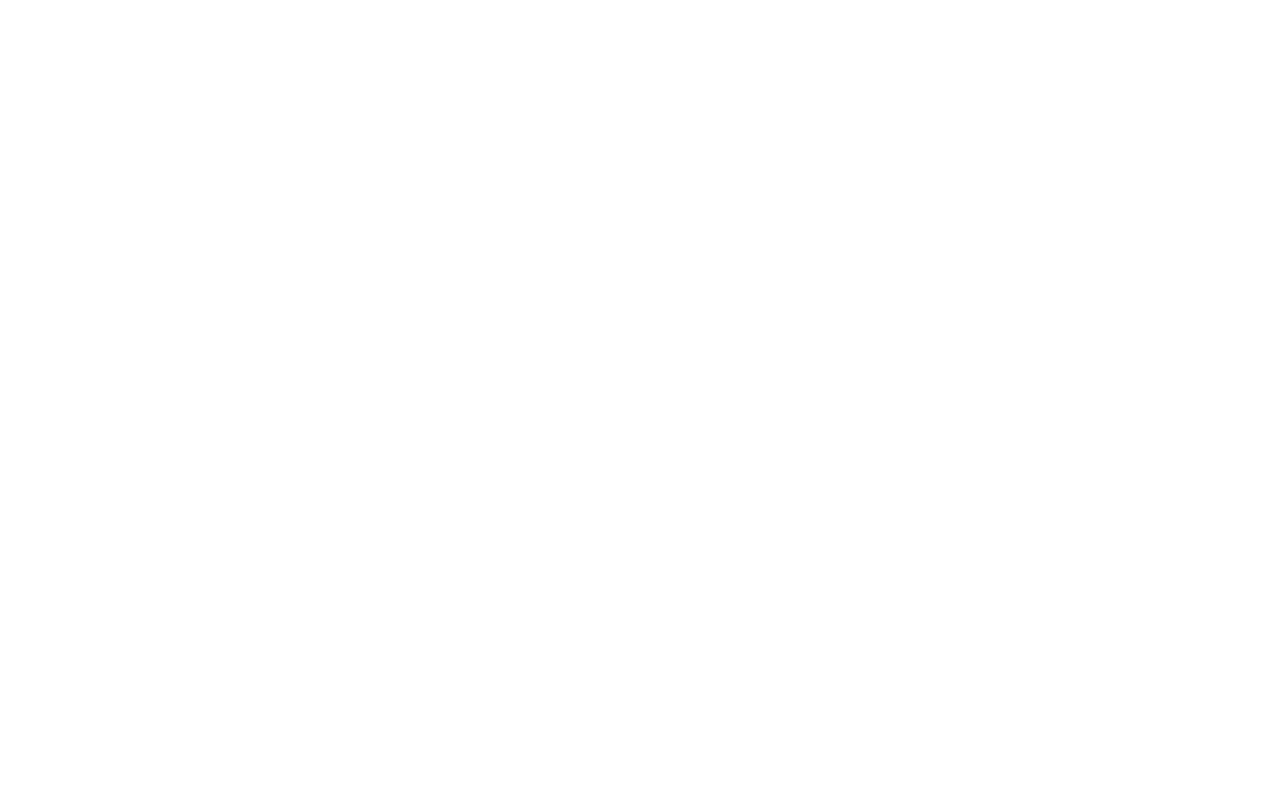
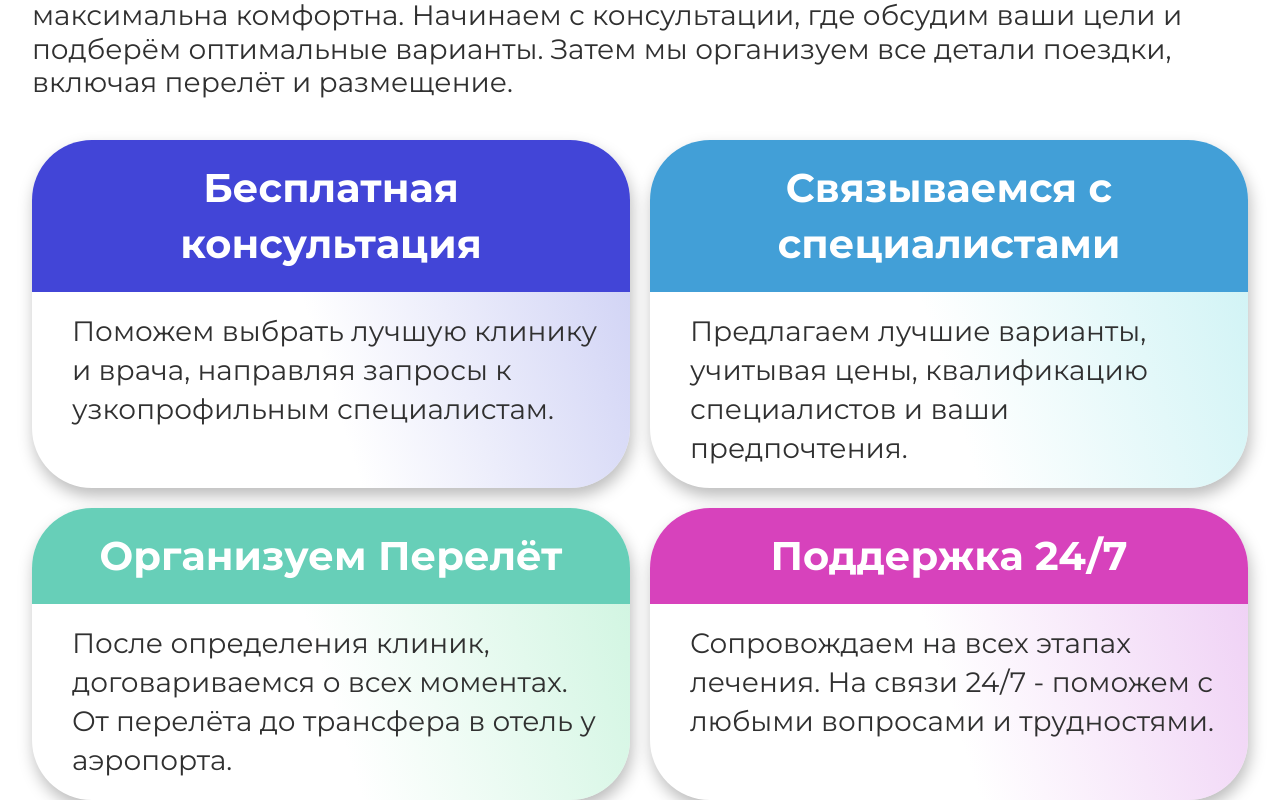
Before and after one commit to yuKalashnikova2/tourism, a Nuxt app: page / in a window 1280 px wide. Shown: the part 3182-3982 px from the top of the page. Before the commit the page ends 3010 px from the top, so only its background shows below. Built offline with nearby package versions, Linux system fonts and the light colour scheme.

Commit message:
feat: Stages

```diff
--- /dev/null
+++ b/components/StagesCard.vue
@@ -0,0 +1,102 @@
+<script setup>
+import { computed } from 'vue'
+const props = defineProps({
+    title: String,
+    desc: String,
+    color: String,
+})
+const styleBackground = computed(() => {
+    if (props.color === '#4245D7') {
+        return 'stages-card__desc_background-purple'
+    } else if (props.color === '#67CFB8') {
+        return 'stages-card__desc_background-green'
+    } else if (props.color === '#429FD7') {
+        return 'stages-card__desc_background-blue'
+    } else if (props.color === '#D742BC') {
+        return 'stages-card__desc_background-pink'
+    }
+})
+</script>
+<template>
+    <div class="stages-card">
+        <div class="stages-card__title" :style="{ backgroundColor: color }">
+            <span>{{ title }}</span>
+        </div>
+        <div class="stages-card__desc" :class="styleBackground">
+            <p>{{ desc }}</p>
+        </div>
+    </div>
+</template>
+
+<style lang="scss" scoped>
+.stages-card {
+    display: flex;
+    flex-direction: column;
+    align-items: center;
+    // margin: 20px 30px;
+    border-radius: 60px;
+    box-shadow: 2px 8px 16px 0px rgba(188, 188, 188, 1);
+
+    &__title {
+        color: $white;
+        padding: 20px;
+        border-top-right-radius: 60px;
+        border-top-left-radius: 60px;
+        width: 100%;
+        text-align: center;
+        & span {
+            font-weight: 700;
+            font-size: 40px;
+            line-height: 56px;
+            margin: 0;
+            @media (max-width: 992px) {
+                font-size: 35px;
+                line-height: 40px;
+                font-weight: 600;
+            }
+        }
+    }
+    &__desc {
+        height: 100%;
+        font-weight: 400;
+        font-size: 28px;
+        line-height: 39px;
+        letter-spacing: 2%;
+        border-bottom-left-radius: 60px;
+        border-bottom-right-radius: 60px;
+        padding: 20px 20px 20px 40px;
+        @media (max-width: 992px) {
+            font-size: 25px;
+            line-height: 30px;
+        }
+        &_background-purple {
+            background: linear-gradient(
+                252.44deg,
+                rgba(199, 202, 243, 0.8) 0%,
+                rgba(199, 202, 243, 0) 50%
+            );
+        }
+        &_background-green {
+            background: linear-gradient(
+                252.44deg,
+                rgba(199, 243, 219, 0.8) 0%,
+                rgba(86, 241, 206, 0) 50%
+            );
+        }
+        &_background-blue {
+            background: linear-gradient(
+                252.44deg,
+                rgba(199, 241, 243, 0.8) 0%,
+                rgba(66, 159, 215, 0) 50%
+            );
+        }
+        &_background-pink {
+            background: linear-gradient(
+                252.44deg,
+                rgba(236, 199, 243, 0.8) 0%,
+                rgba(215, 66, 188, 0) 50%
+            );
+        }
+    }
+}
+</style>
--- /dev/null
+++ b/components/StagesTreatment.vue
@@ -0,0 +1,55 @@
+<template>
+    <div class="stages">
+        <TitleSection>Этапы лечения в Турции</TitleSection>
+
+        <div class="mt-20">
+            <p class="services__text">
+                Вы получите помощь на каждом этапе лечения, чтобы ваша поездка
+                была максимальна комфортна. Начинаем с консультации, где обсудим
+                ваши цели и подберём оптимальные варианты. Затем мы организуем
+                все детали поездки, включая перелёт и размещение.
+            </p>
+        </div>
+
+        <div class="stages__wrapper">
+            <StagesCard
+                title="Бесплатная консультация"
+                desc="Поможем выбрать лучшую клинику и врача, направляя запросы к узкопрофильным специалистам."
+                color="#4245D7"
+            />
+            <StagesCard
+                title="Связываемся с специалистами"
+                desc="Предлагаем лучшие варианты, учитывая цены, квалификацию специалистов и ваши предпочтения."
+                color="#429FD7"
+            />
+            <StagesCard
+                title="Организуем Перелёт"
+                desc="После определения клиник, договариваемся о всех  моментах. От перелёта до трансфера в отель у аэропорта."
+                color="#67CFB8"
+            />
+            <StagesCard
+                title="Поддержка 24/7"
+                desc="Сопровождаем на всех этапах лечения. На связи 24/7 - поможем с любыми вопросами и трудностями."
+                color="#D742BC"
+            />
+        </div>
+    </div>
+</template>
+
+<style lang="scss" scoped>
+.stages {
+    &__wrapper {
+        display: grid;
+        grid-template-columns: repeat(4, 1fr);
+        gap: 20px;
+        margin-top: 40px;
+        @media (max-width: 1400px) {
+            grid-template-columns: repeat(2, 1fr);
+        }
+        @media (max-width: 992px) {
+            grid-template-columns: 1fr;
+            gap: 30px;
+        }
+    }
+}
+</style>
--- a/pages/index.vue
+++ b/pages/index.vue
@@ -1,4 +1,3 @@
-
 <template>
     <div class="container">
         <div class="wrapper">
@@ -6,6 +5,7 @@
             <Banner />
             <Services />
             <About />
+            <StagesTreatment />
         </div>
     </div>
 </template>
```
